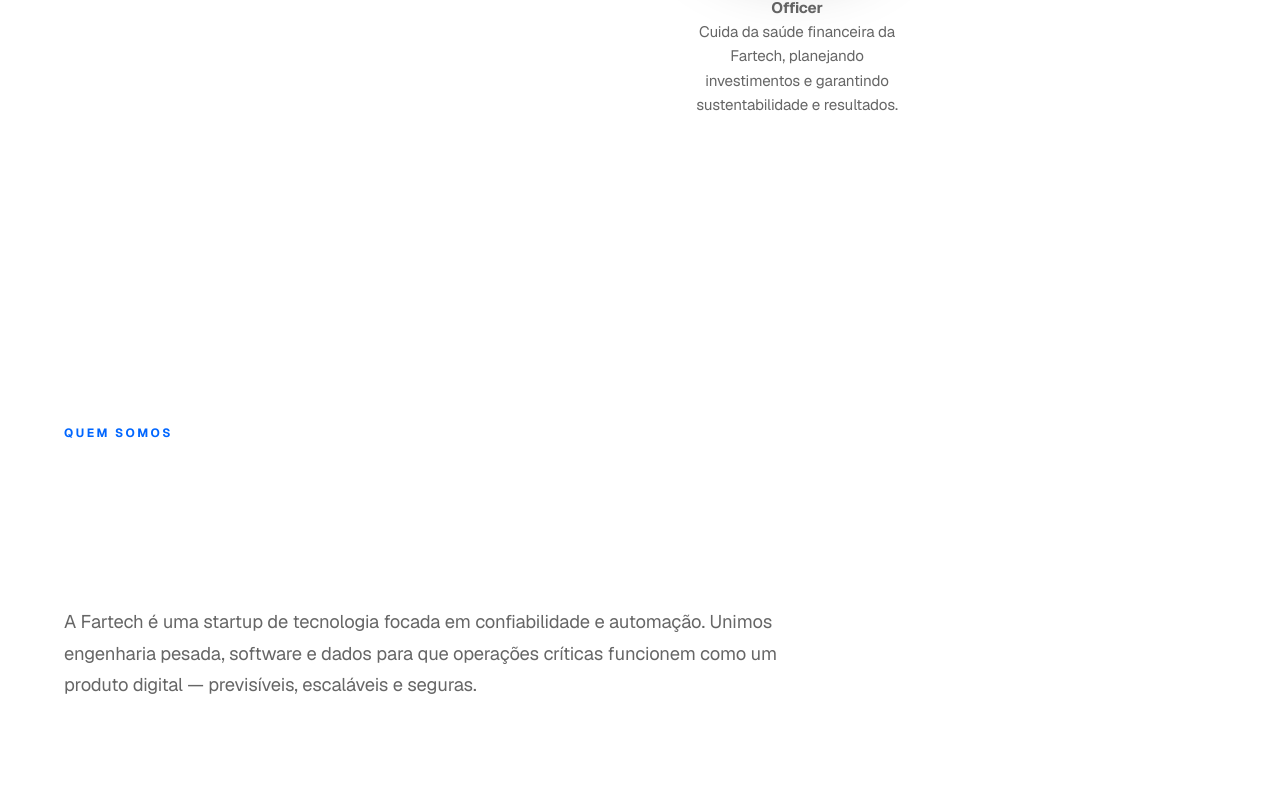
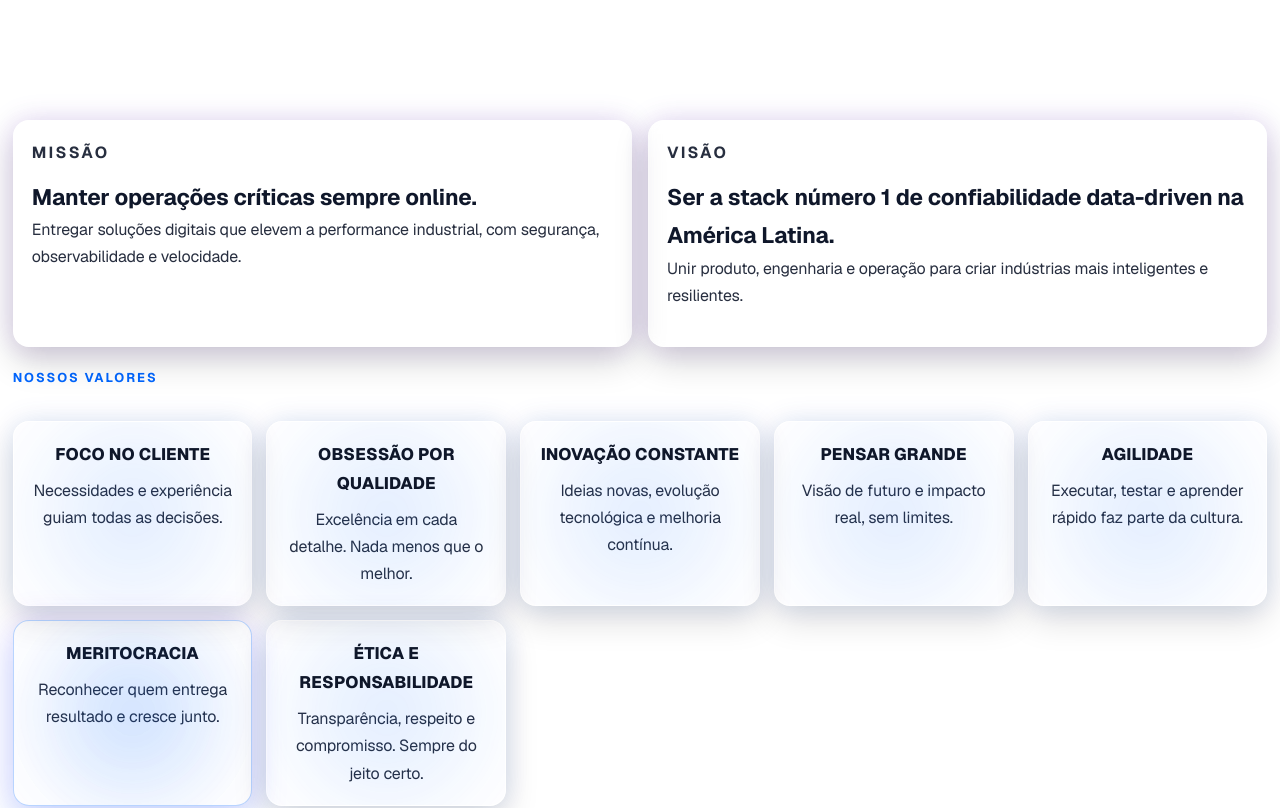
Before and after one commit to frpdias/fartech.app.br, a SvelteKit app: page /quem-somos in a window 1280 px wide. Shown: the part 1018-1826 px from the top of the page. Built offline with nearby package versions, Linux system fonts and the light colour scheme.

Commit message:
📝 Optimize typography for better readability - Stripe/Vercel standards

```diff
--- a/src/routes/cases/+page.svelte
+++ b/src/routes/cases/+page.svelte
@@ -180,10 +180,6 @@
     max-width: 100%;
   }
 
-  .infografico svg text {
-    paint-order: stroke fill;
-  }
-
   .info-col {
     display: grid;
     gap: 12px;
--- a/src/routes/quem-somos/+page.svelte
+++ b/src/routes/quem-somos/+page.svelte
@@ -31,6 +31,57 @@
           <strong>💰 CFO – Chief Financial Officer</strong><br />
           Cuida da saúde financeira da Fartech, planejando investimentos e garantindo sustentabilidade e resultados.
         </p>
+      </div>
+    </div>
+  </div>
+</section>
+
+<section class="section">
+  <div class="container">
+    <div class="missao-visao">
+      <div class="mv-card">
+        <p class="eyebrow">Missão</p>
+        <h3>Manter operações críticas sempre online.</h3>
+        <p>Entregar soluções digitais que elevem a performance industrial, com segurança, observabilidade e velocidade.</p>
+      </div>
+      <div class="mv-card">
+        <p class="eyebrow">Visão</p>
+        <h3>Ser a stack número 1 de confiabilidade data-driven na América Latina.</h3>
+        <p>Unir produto, engenharia e operação para criar indústrias mais inteligentes e resilientes.</p>
+      </div>
+    </div>
+
+    <div class="valores">
+      <p class="eyebrow">Nossos valores</p>
+      <div class="valores-grid cards">
+        <div class="valor-card">
+          <h4>FOCO NO CLIENTE</h4>
+          <p>Necessidades e experiência guiam todas as decisões.</p>
+        </div>
+        <div class="valor-card">
+          <h4>OBSESSÃO POR QUALIDADE</h4>
+          <p>Excelência em cada detalhe. Nada menos que o melhor.</p>
+        </div>
+        <div class="valor-card">
+          <h4>INOVAÇÃO CONSTANTE</h4>
+          <p>Ideias novas, evolução tecnológica e melhoria contínua.</p>
+        </div>
+        <div class="valor-card">
+          <h4>PENSAR GRANDE</h4>
+          <p>Visão de futuro e impacto real, sem limites.</p>
+        </div>
+        <div class="valor-card">
+          <h4>AGILIDADE</h4>
+          <p>Executar, testar e aprender rápido faz parte da cultura.</p>
+        </div>
+        <div class="valor-card destaque-valor">
+          <h4>MERITOCRACIA</h4>
+          <p>Reconhecer quem entrega resultado e cresce junto.</p>
+        </div>
+        <div class="valor-card">
+          <h4>ÉTICA E RESPONSABILIDADE</h4>
+          <p>Transparência, respeito e compromisso. Sempre do jeito certo.</p>
+        </div>
       </div>
     </div>
   </div>
@@ -86,10 +137,6 @@
     animation: morph 5.5s ease-in-out infinite alternate;
   }
 
-  .blob-img span {
-    display: none;
-  }
-
   .blob-card.b2 .blob-img {
     animation-delay: 1.4s;
     background: linear-gradient(135deg, rgba(16, 185, 129, 0.46), rgba(14, 165, 233, 0.32)),
@@ -138,6 +185,134 @@
   .card h3 {
     margin-top: 0;
   }
+
+.valores {
+  display: grid;
+  gap: 12px;
+  margin-top: clamp(12px, 2vw, 20px);
+}
+
+.valores-grid {
+  display: grid;
+  grid-template-columns: repeat(auto-fit, minmax(200px, 1fr));
+  gap: clamp(10px, 2vw, 14px);
+  margin-top: 8px;
+}
+
+.valor-card {
+  padding: 18px;
+  border-radius: 16px;
+  background: rgba(255, 255, 255, 0.16);
+  border: 1px solid rgba(255, 255, 255, 0.18);
+  box-shadow: 0 14px 34px rgba(0, 0, 0, 0.14), 0 0 28px rgba(37, 99, 235, 0.12);
+  display: grid;
+  gap: 8px;
+  align-content: start;
+  text-align: center;
+  position: relative;
+  overflow: hidden;
+  opacity: 0;
+  transform: translateY(10px);
+  animation: fadeUp 0.8s ease forwards;
+}
+
+  .valor-card:nth-child(1) { animation-delay: 0.05s; }
+  .valor-card:nth-child(2) { animation-delay: 0.12s; }
+  .valor-card:nth-child(3) { animation-delay: 0.18s; }
+  .valor-card:nth-child(4) { animation-delay: 0.24s; }
+  .valor-card:nth-child(5) { animation-delay: 0.3s; }
+  .valor-card:nth-child(6) { animation-delay: 0.36s; }
+  .valor-card:nth-child(7) { animation-delay: 0.42s; }
+
+  .valor-card::before {
+    content: '';
+    position: absolute;
+    inset: -45%;
+    background: radial-gradient(circle, rgba(0, 102, 255, 0.16), transparent 50%);
+    filter: blur(32px);
+    opacity: 0.8;
+  }
+
+  .valor-card:hover {
+    transform: translateY(-4px);
+    box-shadow: 0 16px 38px rgba(0, 0, 0, 0.22), 0 0 30px rgba(124, 58, 237, 0.16);
+  }
+
+  .valor-card h4 {
+    margin: 0;
+    color: #0f172a;
+    font-weight: 800;
+    letter-spacing: 0.01em;
+    font-size: 1.05rem;
+    animation: fadeUp 0.7s ease forwards;
+    opacity: 0;
+  }
+
+  .valor-card p {
+    margin: 0;
+    color: rgba(15, 23, 42, 0.9);
+    font-size: 1rem;
+  }
+
+.destaque-valor {
+  border: 1px solid rgba(0, 102, 255, 0.28);
+  box-shadow: 0 18px 36px rgba(0, 102, 255, 0.18), 0 0 32px rgba(124, 58, 237, 0.16);
+  position: relative;
+}
+
+.destaque-valor::after {
+  content: '';
+  position: absolute;
+  inset: -20%;
+  background: radial-gradient(circle, rgba(0, 102, 255, 0.12), transparent 55%);
+  filter: blur(24px);
+  opacity: 0.8;
+  pointer-events: none;
+}
+
+  @keyframes fadeUp {
+    from {
+      opacity: 0;
+      transform: translateY(12px);
+    }
+    to {
+      opacity: 1;
+      transform: translateY(0);
+    }
+  }
+
+  @media (max-width: 900px) {
+    .valores-grid {
+      grid-template-columns: repeat(auto-fit, minmax(160px, 1fr));
+    }
+  }
+
+  /* Missão e visão cards */
+  .missao-visao {
+    display: grid;
+    gap: 16px;
+    grid-template-columns: repeat(auto-fit, minmax(260px, 1fr));
+  }
+
+  .mv-card {
+    background: rgba(255, 255, 255, 0.12);
+    border: 1px solid rgba(255, 255, 255, 0.2);
+    border-radius: 16px;
+    padding: 18px;
+    box-shadow: 0 14px 34px rgba(0, 0, 0, 0.18), 0 0 28px rgba(124, 58, 237, 0.16);
+    color: #0f172a;
+    backdrop-filter: blur(6px);
+  }
+
+  .mv-card h3 {
+    color: #0f172a;
+    font-size: 1.4rem;
+  }
+
+  .mv-card p {
+    color: rgba(15, 23, 42, 0.9);
+    font-size: 1rem;
+  }
 </style>
 
 <section class="section">
```
Also changed, not shown: src/routes/+page.svelte (+47 -45 lines), src/lib/styles/global.css.
